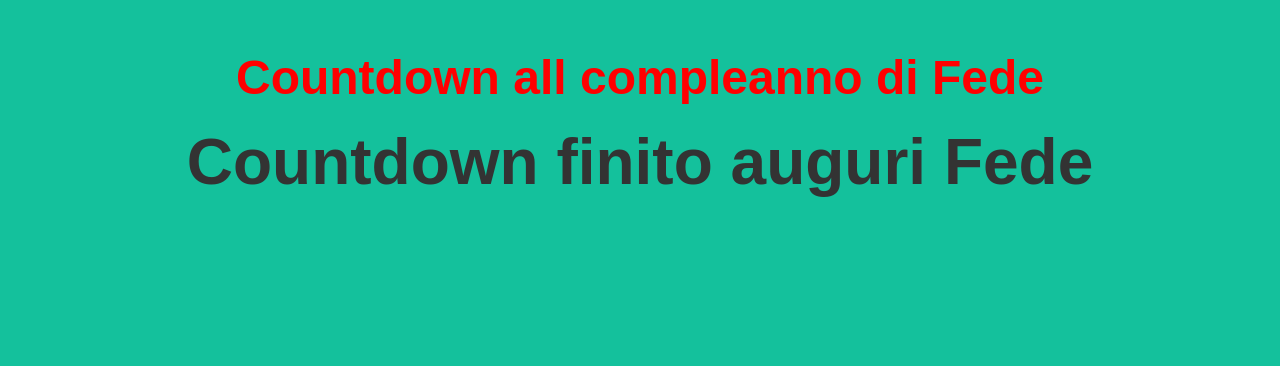
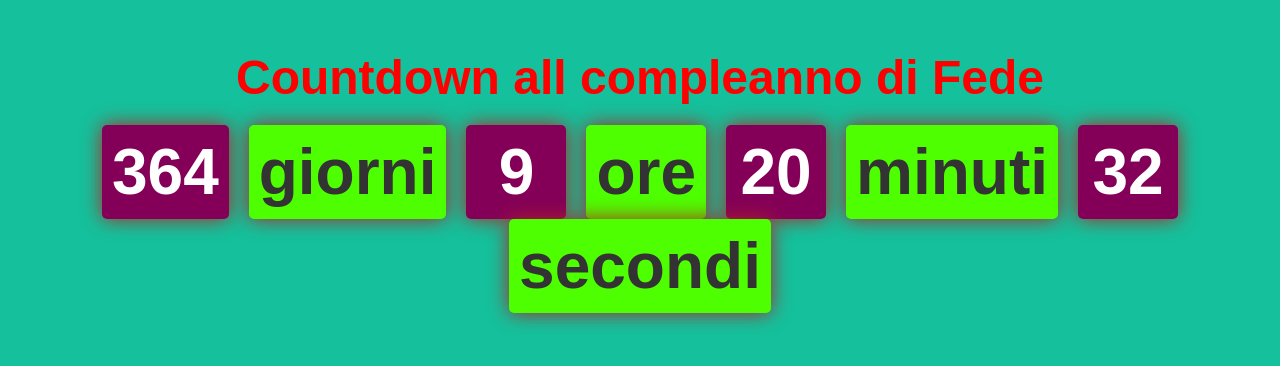
Before and after one commit to Alexandercasadei/compleannofede, a plain HTML site: page index.html in a window 1280 px wide. Drawn offline with Linux system fonts and the light colour scheme.

Commit message:
compiuto gli anni

```diff
--- a/index.html
+++ b/index.html
@@ -44,7 +44,7 @@
 	<div id="countdown"></div>
 	<script>
 
-		var countDownDate = new Date("march 8, 2024 00:00:00").getTime();
+		var countDownDate = new Date("march 8, 2025 00:00:00").getTime();
 
 
 		var x = setInterval(function() {
```
